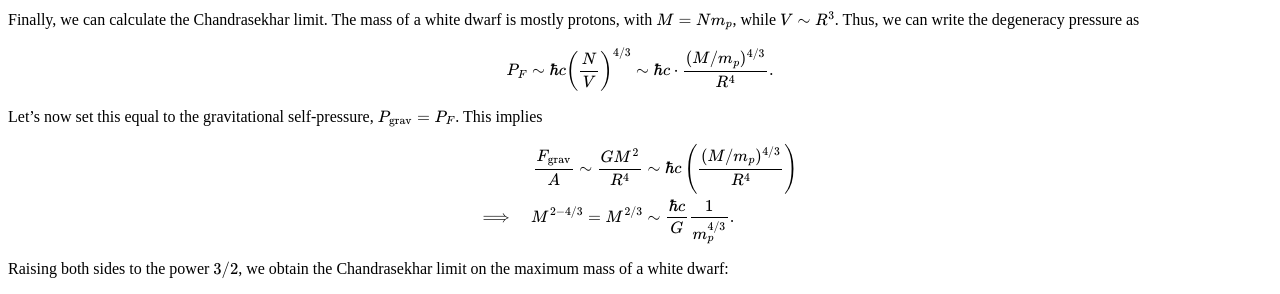
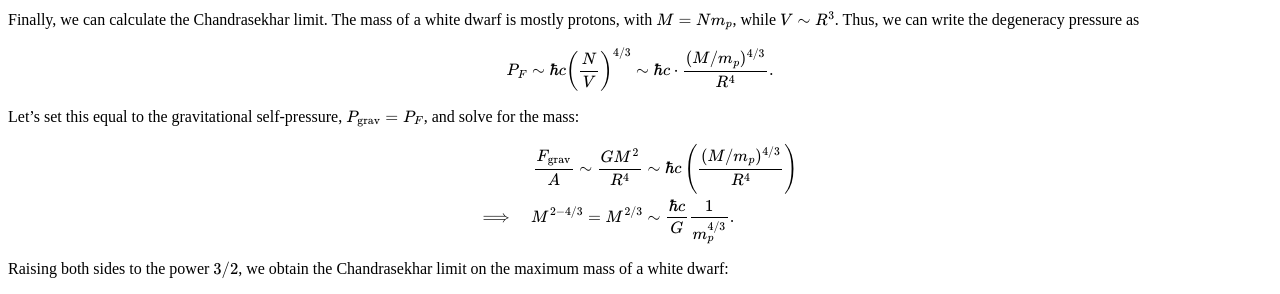
Before and after one commit to hapax/hapax.github.io, a Jekyll site: the page built from assets/chandra.md, in a window 1280 px wide and 900 px high, scrolled down 7227 px. Shown: the part 152-446 px from the top of the window. Built offline with Jekyll 4.4.1, drawn with Linux system fonts in a browser that asks for light colours; our own code applies the rules of GitHub Pages for plain Markdown files; formulas are drawn with MathJax 3; a script that is not in the unit is left out.

Commit message:
Update chandra.md

```diff
--- a/assets/chandra.md
+++ b/assets/chandra.md
@@ -698,9 +698,8 @@ $$
 P_F \sim \hbar c \left(\frac{N}{V}\right)^{4/3} \sim \hbar c \cdot \frac{(M/m_p)^{4/3}}{R^4}.
 $$
 
-Let's now set this equal to the gravitational self-pressure,
-$P_\text{grav} = P_F$.
-This implies
+Let's set this equal to the gravitational self-pressure,
+$P_\text{grav} = P_F$, and solve for the mass:
 
 $$
 \begin{align*}
```
